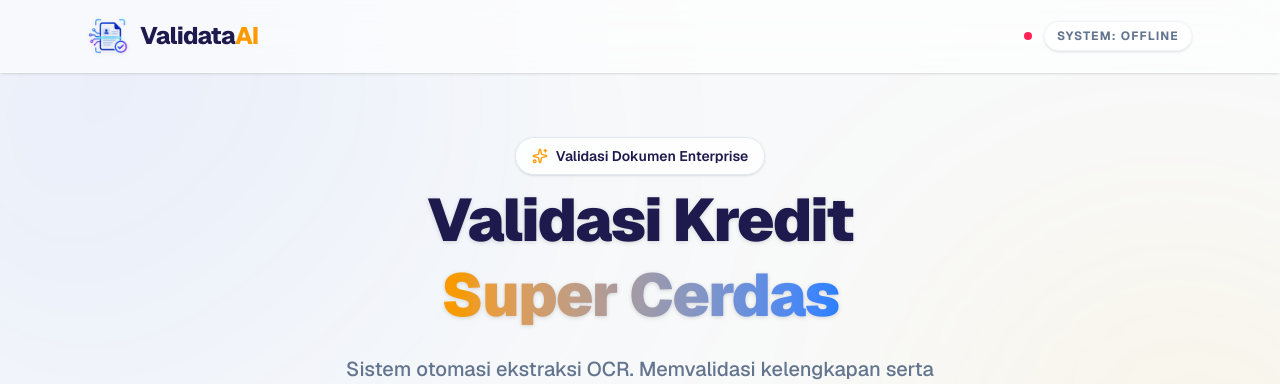
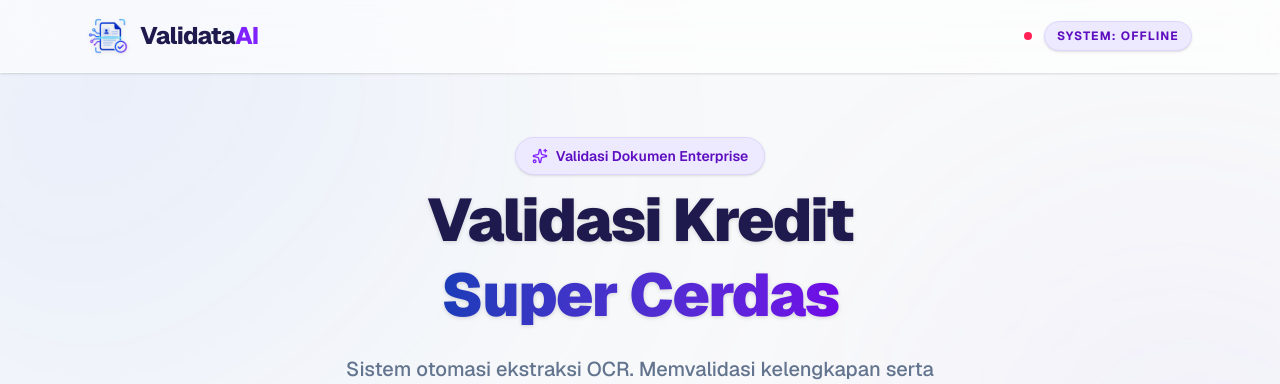
Before and after one commit to fatkhurezi-revan/validata-ai, a Next.js app in the folder frontend/: page / in a window 1280 px wide. Shown: the top 384 px of the page. Built offline with nearby package versions, Linux system fonts and the light colour scheme; no server answers.

Commit message:
UI: Refactor complete color palette to White, Deep Blue, and Purple

```diff
--- a/frontend/src/app/page.tsx
+++ b/frontend/src/app/page.tsx
@@ -175,7 +175,7 @@ export default function Home() {
         />
         <motion.div
           animate={{ scale: [1, 1.2, 1], rotate: [0, -5, 0] }} transition={{ duration: 25, repeat: Infinity, ease: "linear" }}
-          className="absolute top-[20%] -right-[10%] w-[70%] md:w-[40%] h-[60%] rounded-full bg-gradient-to-bl from-amber-400/10 to-transparent blur-[100px] md:blur-[120px]"
+          className="absolute top-[20%] -right-[10%] w-[70%] md:w-[40%] h-[60%] rounded-full bg-gradient-to-bl from-violet-400/10 to-transparent blur-[100px] md:blur-[120px]"
         />
         <motion.div
           animate={{ scale: [1, 1.15, 1], rotate: [0, 10, 0] }} transition={{ duration: 22, repeat: Infinity, ease: "linear" }}
@@ -188,11 +188,11 @@ export default function Home() {
           <motion.div initial={{ opacity: 0, x: -20 }} animate={{ opacity: 1, x: 0 }} className="flex items-center gap-2">
             {/* Logo Anda */}
             <img src="/validata-ai-logo.png" alt="ValidataAI Logo" className="w-8 h-8 sm:w-10 sm:h-10 object-contain drop-shadow-sm" />
-            <span className="font-extrabold text-xl sm:text-2xl tracking-tight text-indigo-950 ml-1">Validata<span className="text-amber-500">AI</span></span>
+            <span className="font-extrabold text-xl sm:text-2xl tracking-tight text-indigo-950 ml-1">Validata<span className="text-violet-600">AI</span></span>
           </motion.div>
           <motion.div initial={{ opacity: 0, x: 20 }} animate={{ opacity: 1, x: 0 }} className="flex items-center gap-2 sm:gap-3">
             <div className="relative flex items-center justify-center">
-              {serverStatus === 'checking' && <span className="absolute w-1.5 h-1.5 sm:w-2 sm:h-2 rounded-full bg-amber-500 animate-pulse" />}
+              {serverStatus === 'checking' && <span className="absolute w-1.5 h-1.5 sm:w-2 sm:h-2 rounded-full bg-violet-600 animate-pulse" />}
               {serverStatus === 'online' && (
                 <>
                   <span className="absolute w-1.5 h-1.5 sm:w-2 sm:h-2 rounded-full bg-emerald-500 animate-ping opacity-75" />
@@ -200,9 +200,9 @@ export default function Home() {
                 </>
               )}
               {serverStatus === 'offline' && <span className="relative w-1.5 h-1.5 sm:w-2 sm:h-2 rounded-full bg-rose-500" />}
-              {serverStatus === 'checking' && <span className="relative w-1.5 h-1.5 sm:w-2 sm:h-2 rounded-full bg-amber-500" />}
+              {serverStatus === 'checking' && <span className="relative w-1.5 h-1.5 sm:w-2 sm:h-2 rounded-full bg-violet-600" />}
             </div>
-            <div className="text-[9px] sm:text-xs font-bold tracking-widest text-slate-500 uppercase bg-white/80 px-2 sm:px-3 py-1 sm:py-1.5 rounded-full shadow-sm border border-slate-100">
+            <div className="text-[9px] sm:text-xs font-bold tracking-widest uppercase bg-violet-100 px-2 sm:px-3 py-1 sm:py-1.5 rounded-full shadow-sm border border-violet-200 text-violet-800">
               {serverStatus === 'checking' ? 'Waking up Server...' : serverStatus === 'online' ? 'System: Online' : 'System: Offline'}
             </div>
           </motion.div>
@@ -215,13 +215,13 @@ export default function Home() {
           className="text-center space-y-4 md:space-y-5"
           initial="hidden" animate="visible" variants={containerVariants}
         >
-          <motion.div variants={itemVariants} className="inline-flex items-center gap-1.5 md:gap-2 px-3 md:px-4 py-1.5 md:py-2 rounded-full bg-white/80 border border-slate-200 shadow-sm text-xs md:text-sm font-semibold text-indigo-950 mb-1 md:mb-2 backdrop-blur-md">
-            <Sparkles className="w-3.5 h-3.5 md:w-4 md:h-4 text-amber-500" />
+          <motion.div variants={itemVariants} className="inline-flex items-center gap-1.5 md:gap-2 px-3 md:px-4 py-1.5 md:py-2 rounded-full bg-violet-100 border border-violet-200 shadow-sm text-xs md:text-sm font-semibold text-violet-800 mb-1 md:mb-2 backdrop-blur-md">
+            <Sparkles className="w-3.5 h-3.5 md:w-4 md:h-4 text-violet-600" />
             Validasi Dokumen Enterprise
           </motion.div>
           <motion.h1 variants={itemVariants} className="text-3xl sm:text-5xl md:text-6xl font-black text-indigo-950 tracking-tight leading-tight drop-shadow-sm">
             Validasi Kredit <br className="hidden sm:block" />
-            <span className="text-transparent bg-clip-text bg-gradient-to-r from-amber-500 to-blue-500"> Super Cerdas</span>
+            <span className="text-transparent bg-clip-text bg-gradient-to-r from-blue-800 to-violet-700"> Super Cerdas</span>
           </motion.h1>
           <motion.p variants={itemVariants} className="text-slate-500 text-sm sm:text-base md:text-xl max-w-2xl mx-auto font-medium leading-relaxed px-2">
             Sistem otomasi ekstraksi OCR. Memvalidasi kelengkapan serta mencocokkan NIK, Nama, dan Nominal Gaji secara real-time.
@@ -242,21 +242,21 @@ export default function Home() {
             onClick={triggerFileInput}
             className={`relative cursor-pointer rounded-2xl md:rounded-3xl p-6 sm:p-10 md:p-14 transition-all duration-500 ease-out flex flex-col items-center justify-center text-center overflow-hidden border-2 ${
               isDragging
-                ? 'border-amber-400 shadow-[0_0_15px_rgba(245,158,11,0.5)] bg-amber-400/5 scale-[0.98]'
+                ? 'border-violet-400 shadow-[0_0_15px_rgba(124,58,237,0.5)] bg-violet-400/5 scale-[0.98]'
                 : 'border-slate-200 border-dashed hover:border-indigo-600/40 hover:bg-indigo-950/[0.02] hover:shadow-inner'
             }`}
           >
             {isDragging && (
               <motion.div
                 layoutId="drag-ring"
-                className="absolute inset-0 border-4 border-amber-400 shadow-[0_0_15px_rgba(245,158,11,0.5)]/20 rounded-2xl md:rounded-3xl"
+                className="absolute inset-0 border-4 border-violet-400 shadow-[0_0_15px_rgba(124,58,237,0.5)]/20 rounded-2xl md:rounded-3xl"
                 initial={{ opacity: 0, scale: 0.9 }} animate={{ opacity: 1, scale: 1 }} exit={{ opacity: 0 }}
               />
             )}
 
             <motion.div
               animate={isDragging ? { y: -10, scale: 1.1 } : { y: 0, scale: 1 }}
-              className={`p-4 md:p-5 rounded-2xl mb-4 md:mb-6 transition-all duration-500 shadow-xl ${isDragging ? 'bg-gradient-to-br from-amber-500 to-blue-500 text-white shadow-amber-400/30' : 'bg-white text-indigo-950 shadow-indigo-600/10 group-hover:-translate-y-2 group-hover:shadow-2xl'}`}
+              className={`p-4 md:p-5 rounded-2xl mb-4 md:mb-6 transition-all duration-500 shadow-xl ${isDragging ? 'bg-gradient-to-br from-blue-700 to-violet-600 text-white shadow-violet-500/30' : 'bg-white text-indigo-950 shadow-indigo-600/10 group-hover:-translate-y-2 group-hover:shadow-2xl'}`}
             >
               <CloudUpload className="w-10 h-10 md:w-12 md:h-12" strokeWidth={1.5} />
             </motion.div>
@@ -291,7 +291,7 @@ export default function Home() {
                 initial={{opacity:0, y:20, scale:0.95}} animate={{opacity:1, y:0, scale:1}} exit={{opacity:0, scale:0.95}} transition={{ type: "spring", stiffness: 300, damping: 25 }}
                 className="mt-6 md:mt-8 p-4 md:p-5 bg-white rounded-2xl border border-slate-100 shadow-[0_10px_40px_-10px_rgba(0,0,0,0.08)] flex flex-col sm:flex-row items-start sm:items-center justify-between gap-4 relative overflow-hidden"
               >
-                <div className="absolute left-0 top-0 bottom-0 w-1.5 bg-amber-500" />
+                <div className="absolute left-0 top-0 bottom-0 w-1.5 bg-violet-600" />
                 <div className="flex items-center gap-3 md:gap-4 w-full pl-2">
                   <div className="p-2 md:p-3 bg-slate-50 rounded-xl text-indigo-950 shrink-0">
                     <FileText className="w-6 h-6 md:w-7 md:h-7" />
@@ -304,7 +304,7 @@ export default function Home() {
                 <motion.button
                   whileHover={{ scale: 1.03 }} whileTap={{ scale: 0.97 }}
                   onClick={(e) => { e.stopPropagation(); handleUpload(); }}
-                  className="w-full sm:w-auto px-6 md:px-8 py-3 md:py-3.5 bg-gradient-to-r from-amber-500 to-blue-500 text-white font-bold text-sm rounded-xl shadow-lg shadow-amber-400/30 hover:shadow-[#F37021]/50 shrink-0 flex items-center justify-center gap-2"
+                  className="w-full sm:w-auto px-6 md:px-8 py-3 md:py-3.5 bg-gradient-to-r from-blue-800 to-violet-700 text-white font-bold text-sm rounded-xl shadow-lg shadow-violet-400/30 hover:shadow-[#F37021]/50 shrink-0 flex items-center justify-center gap-2"
                 >
                   <Sparkles className="w-4 h-4" />
                   Mulai Analisis
@@ -323,16 +323,16 @@ export default function Home() {
               >
                 <div className="flex items-center justify-between mb-6 md:mb-8">
                   <h4 className="font-bold text-indigo-950 text-sm md:text-lg flex items-center gap-2 md:gap-3">
-                    <Loader2 className="w-5 h-5 md:w-6 md:h-6 animate-spin text-amber-500" />
+                    <Loader2 className="w-5 h-5 md:w-6 md:h-6 animate-spin text-violet-600" />
                     AI Bekerja...
                   </h4>
-                  <span className="text-2xl md:text-3xl font-black text-slate-200">{progress}%</span>
+                  <span className="text-2xl md:text-3xl font-black text-blue-900">{progress}%</span>
                 </div>
 
                 <div className="space-y-4 md:space-y-5">
                   {steps.map((step, idx) => (
                     <div key={idx} className={`flex items-center gap-3 md:gap-4 transition-all duration-500 ${idx === activeStep ? 'opacity-100 scale-100' : idx < activeStep ? 'opacity-40' : 'opacity-20'}`}>
-                      <div className={`shrink-0 w-6 h-6 md:w-8 md:h-8 rounded-full flex items-center justify-center font-bold text-[10px] md:text-sm transition-colors duration-500 ${idx < activeStep ? 'bg-emerald-500 text-white' : idx === activeStep ? 'bg-amber-500 text-white shadow-lg shadow-amber-500/40' : 'bg-slate-100 text-slate-400'}`}>
+                      <div className={`shrink-0 w-6 h-6 md:w-8 md:h-8 rounded-full flex items-center justify-center font-bold text-[10px] md:text-sm transition-colors duration-500 ${idx < activeStep ? 'bg-emerald-500 text-white' : idx === activeStep ? 'bg-violet-600 text-white shadow-lg shadow-violet-600/40' : 'bg-slate-100 text-slate-400'}`}>
                         {idx < activeStep ? '✓' : idx + 1}
                       </div>
                       <span className={`font-semibold text-xs md:text-base ${idx === activeStep ? 'text-indigo-950' : 'text-slate-500'}`}>{step}</span>
@@ -342,7 +342,7 @@ export default function Home() {
 
                 <div className="w-full bg-slate-100 rounded-full h-1.5 overflow-hidden relative mt-6 md:mt-8">
                   <motion.div
-                    className="absolute top-0 left-0 h-full bg-gradient-to-r from-blue-700 via-indigo-500 to-amber-400 rounded-full"
+                    className="absolute top-0 left-0 h-full bg-gradient-to-r from-blue-600 via-indigo-600 to-violet-600 rounded-full"
                     initial={{ width: 0 }}
                     animate={{ width: `${progress}%` }}
                     transition={{ duration: 0.5, ease: "easeOut" }}
@@ -380,7 +380,7 @@ export default function Home() {
             className="w-full flex items-center justify-between p-6 sm:p-8 md:p-10 text-left hover:bg-slate-100/50 transition-colors"
           >
             <motion.h3 variants={itemVariants} className="text-lg md:text-xl font-bold text-indigo-950 flex items-center gap-3">
-              <ShieldCheck className="w-5 h-5 md:w-6 md:h-6 text-amber-500" />
+              <ShieldCheck className="w-5 h-5 md:w-6 md:h-6 text-violet-600" />
               Tentang Sistem ValidataAI
             </motion.h3>
             <motion.div
@@ -454,7 +454,7 @@ export default function Home() {
               <motion.div variants={itemVariants} className="bg-white/80 backdrop-blur-xl p-6 md:p-8 rounded-3xl md:rounded-[2rem] shadow-[0_20px_40px_-15px_rgba(0,0,0,0.05)] border border-slate-100 hover:shadow-xl transition-shadow">
                 <div className="flex items-center justify-between mb-6 md:mb-8">
                   <h3 className="text-lg md:text-xl font-black text-indigo-950">Kelengkapan</h3>
-                  <div className="p-2 md:p-2.5 bg-amber-500/10 rounded-xl"><BadgeCheck className="w-5 h-5 md:w-6 md:h-6 text-amber-500" /></div>
+                  <div className="p-2 md:p-2.5 bg-violet-600/10 rounded-xl"><BadgeCheck className="w-5 h-5 md:w-6 md:h-6 text-violet-600" /></div>
                 </div>
                 <div className="space-y-3 md:space-y-4">
                   <ChecklistItem label="KTP Nasabah" isTrue={result.kelengkapan.KTP} delay={0.1} />
@@ -523,7 +523,7 @@ function DataRow({ label, value, highlight = false }: { label: string, value: st
       <p className="text-[10px] md:text-[12px] font-bold text-slate-400 uppercase tracking-wider mb-1 md:mb-2 flex items-center gap-2">
         {label}
       </p>
-      <p className={`font-black tracking-tight transition-colors ${isDash ? 'text-slate-300 italic font-medium text-base md:text-lg' : highlight ? 'text-3xl md:text-4xl text-amber-500 drop-shadow-sm' : 'text-xl md:text-2xl text-indigo-950'}`}>
+      <p className={`font-black tracking-tight transition-colors ${isDash ? 'text-slate-300 italic font-medium text-base md:text-lg' : highlight ? 'text-3xl md:text-4xl text-violet-600 drop-shadow-sm' : 'text-xl md:text-2xl text-indigo-950'}`}>
         {value}
       </p>
     </div>
```
